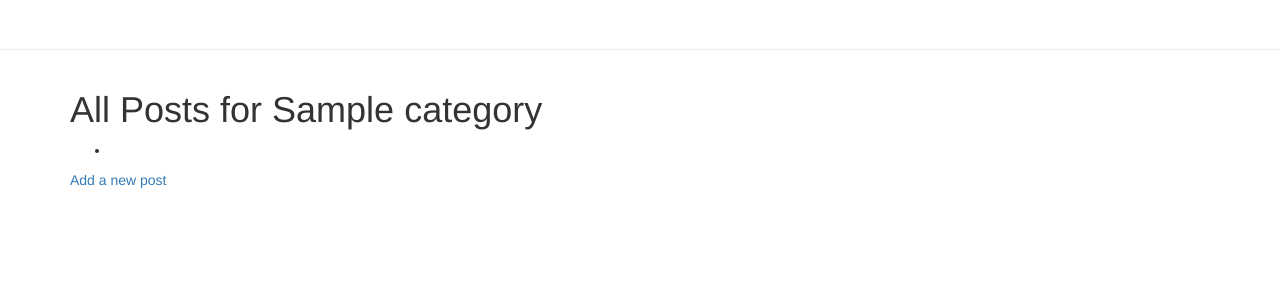
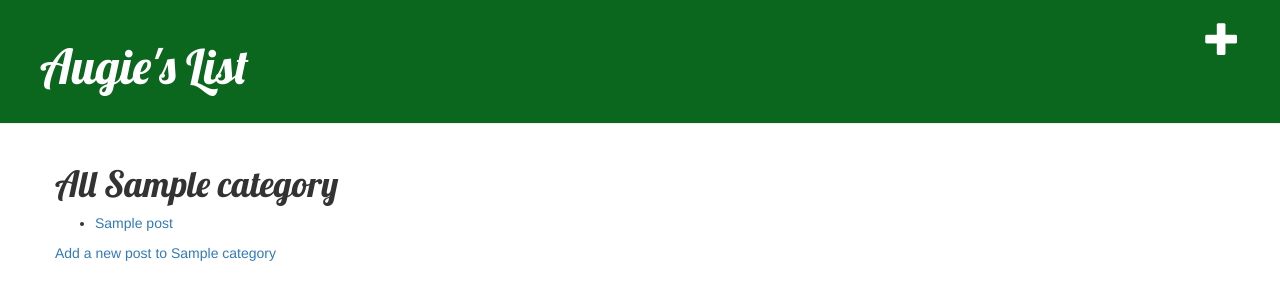
Before and after one commit to augiek/augies-list, a Django app: page /categories/1/posts in a window 1280 px wide. Shown: the top 300 px of the page. Run offline with Django 3.2, Linux system fonts and the light colour scheme; tables that the repository leaves empty hold one stand-in row (values such as "Sample post"); some libraries are stand-ins or nearby versions.

Commit message:
CRUD fully functional, partially styled

```diff
--- a/augielist_app/augielist_urls.py
+++ b/augielist_app/augielist_urls.py
@@ -2,7 +2,7 @@ from django.urls import path
 from . import views
 
 urlpatterns = [
-    path('', views.categories_list, name='category_list'),
+    path('', views.categories_list, name='categories_list'),
     path('new', views.new_category, name='new_category'),
     path('<int:category_id>', views.category_detail, name='category_detail'),
     path('<int:category_id>/edit', views.edit_category, name='edit_category'),
--- a/augielist_app/css/style.css
+++ b/augielist_app/static/css/augielist_app.css
@@ -1,5 +1,5 @@
 .page-header {
-  background-color: #C25100;
+  background-color: #0b661e;
   margin-top: 0;
   padding: 20px 20px 20px 40px;
 }
--- a/augielist_app/templates/base.html
+++ b/augielist_app/templates/categories/base.html
@@ -1,15 +1,18 @@
 {% load static %}
 <html>
   <head>
-    <title>Augie's List</title>
+    <title>My Blog</title>
     <link rel="stylesheet" href="//maxcdn.bootstrapcdn.com/bootstrap/3.2.0/css/bootstrap.min.css">
     <link rel="stylesheet" href="//maxcdn.bootstrapcdn.com/bootstrap/3.2.0/css/bootstrap-theme.min.css">
     <link href='//fonts.googleapis.com/css?family=Lobster&subset=latin,latin-ext' rel='stylesheet' type='text/css'>
-    <link rel="stylesheet" href="{% static 'style.css' %}">
+    <link rel="stylesheet" href="{% static 'css/augielist_app.css' %}">
   </head>
   <body>
     <div class="page-header">
+      <a href="{% url 'new_category' %}" class="top-menu"><span class="glyphicon glyphicon-plus"></span></a>
+      <h1><a href="{% url 'categories_list' %}">Augie's List</a></h1>
     </div>
+
     <div class="content container">
       <div class="row">
         <div class="col-md-8">
--- a/augielist_app/templates/categories/categories_list.html
+++ b/augielist_app/templates/categories/categories_list.html
@@ -1,4 +1,4 @@
-{% extends 'base.html' %}
+{% extends 'categories/base.html' %}
 
 {% block content %}
 <h1> All Categories </h1>
--- a/augielist_app/templates/categories/category_form.html
+++ b/augielist_app/templates/categories/category_form.html
@@ -1,5 +1,9 @@
+{% extends 'categories/base.html' %}
+
+{% block content %}
 <h2>{{ type_of_request }} Category</h2>
 <form method="POST">{% csrf_token %}
   {{ form.as_p }}
   <button type="submit">Save</button>
 </form>
+{% endblock %}
--- a/augielist_app/templates/posts/post_form.html
+++ b/augielist_app/templates/categories/post_form.html
@@ -1,4 +1,4 @@
-{% extends 'base.html' %}
+{% extends 'categories/base.html' %}
 
 {% block content %}
 
--- /dev/null
+++ b/augielist_app/templates/categories/posts_list.html
@@ -0,0 +1,14 @@
+{% extends 'categories/base.html' %}
+
+{% block content %}
+
+<h1> All {{ category.category_name }}</h1>
+<ul>
+  {% for post in posts %}
+    <div>
+      <li><a href="{% url 'post_detail' category_id=category.id post_id=post.id %}">{{ post.post_title }}</a></li>
+    </div>
+  {% endfor %}
+</ul>
+<a href="{% url 'new_post' category_id=category.id %}">Add a new post to {{ category.category_name }}</a>
+{% endblock %}
--- a/augielist_app/templates/posts/posts_list.html
+++ /dev/null
@@ -1,15 +0,0 @@
-{% extends 'base.html' %}
-
-{% block content %}
-
-<h1> All Posts for {{ category.category_name }} </h1>
-<ul>
-  {% for post in posts %}
-    <div>
-      <li><a href="{% url 'post_detail' category_id=category.id post_id=post.id %}">{{ post.first_name }}</a></li>
-    </div>
-  {% endfor %}
-</ul>
-
-<a href="{% url 'new_post' category_id=category.id %}">Add a new post</a>
-{% endblock %}
--- a/augielist_app/views.py
+++ b/augielist_app/views.py
@@ -48,12 +48,12 @@ def get_post(post_id):
 def posts_list(request, category_id):
     category = get_category(category_id)
     posts = category.posts.all()
-    return render(request, 'posts/posts_list.html', {'category': category, 'posts': posts})
+    return render(request, 'categories/posts_list.html', {'category': category, 'posts': posts})
 
 def post_detail(request, category_id, post_id):
     category = get_category(category_id)
     post = get_post(post_id)
-    return render(request, 'posts/post_detail.html', {'category': category, 'post': post})
+    return render(request, 'categories/post_detail.html', {'category': category, 'post': post})
 
 def new_post(request, category_id):
     category = get_category(category_id)
@@ -66,7 +66,7 @@ def new_post(request, category_id):
             return redirect('post_detail', category_id=post.category.id, post_id=post.id)
     else:
         form = PostForm()
-    return render(request, 'posts/post_form.html', {'form': form, 'type_of_request': 'New'})
+    return render(request, 'categories/post_form.html', {'form': form, 'type_of_request': 'New'})
 
 def edit_post(request, category_id, post_id):
     category = get_category(category_id)
@@ -75,14 +75,15 @@ def edit_post(request, category_id, post_id):
         form = PostForm(request.POST, instance=post)
         if form.is_valid():
             post = form.save(commit=False)
+            post.category = category
             post.save()
             return redirect('post_detail', post_id=post.id, category_id=category_id)
     else:
         form = PostForm(instance=post)
-    return render(request, 'posts/post_form.html', {'form': form, 'type_of_request': 'Edit'})
+    return render(request, 'categories/post_form.html', {'form': form, 'type_of_request': 'Edit'})
 
 def delete_post(request, category_id, post_id):
     if request.method == "POST":
         post = get_post(post_id)
         post.delete()
-    return redirect('post_list', category_id=category_id)
+    return redirect('posts_list', category_id=category_id)
```
Also changed, not shown: augielist_app/templates/categories/category_detail.html (+9 -14 lines), augielist_app/templates/categories/post_detail.html (added, +23 -0 lines), augielist_app/templates/posts/post_detail.html (deleted, +0 -21 lines), mysite/settings.py (line endings or trailing spaces).
